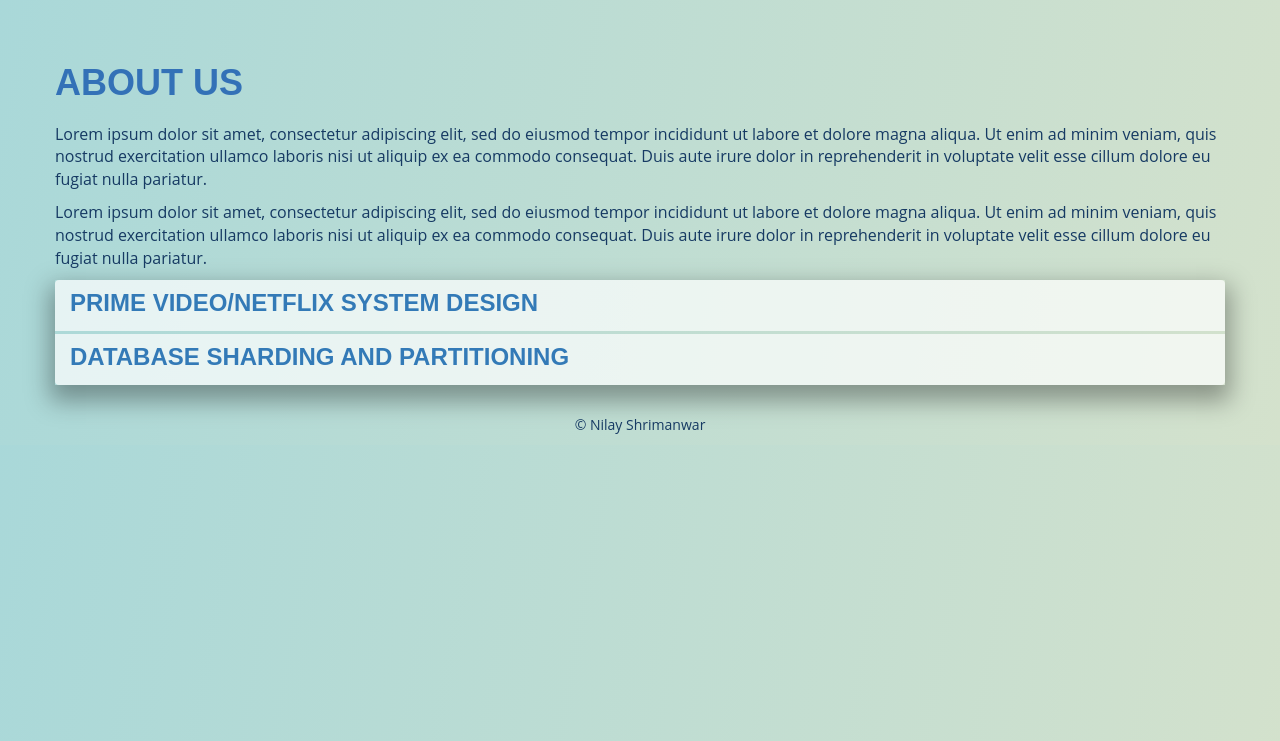
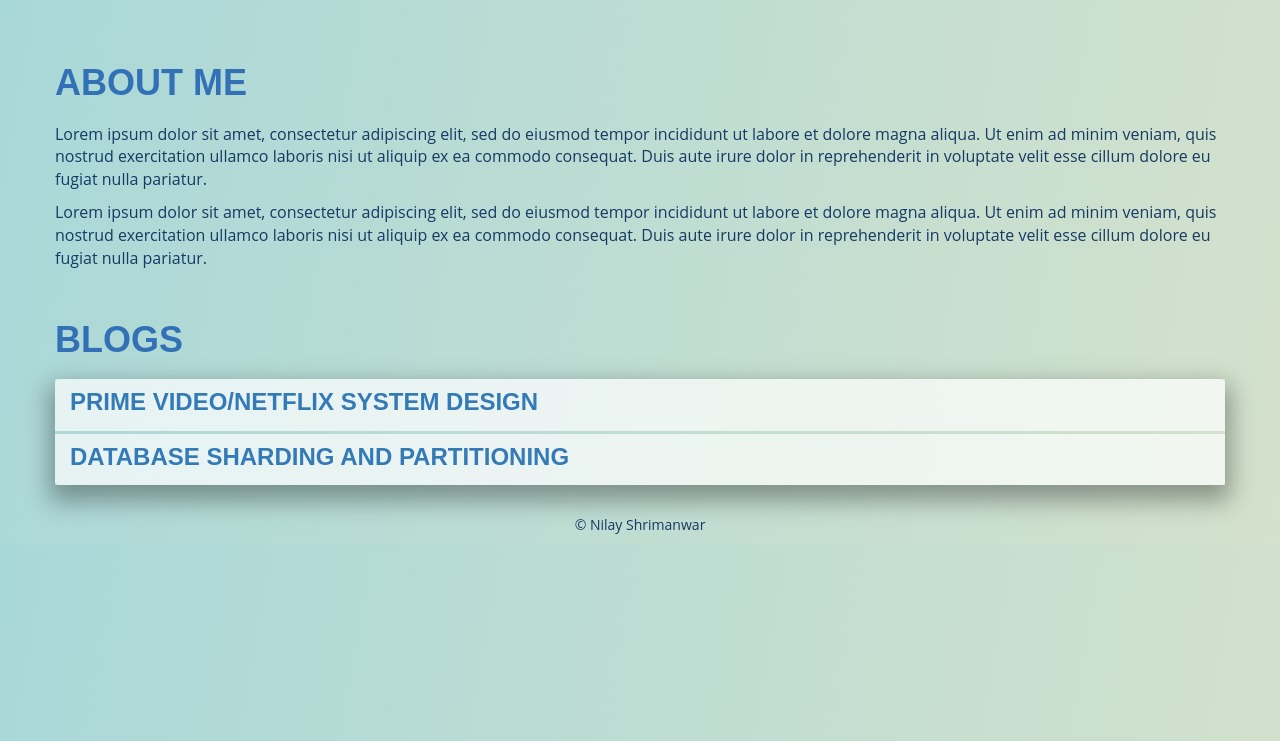
Before and after one commit to shrimanwar92/networkx, a plain HTML site: page index.html in a window 1280 px wide. Shown: the part 59-800 px from the top of the page. Drawn offline with nearby package versions, Linux system fonts and the light colour scheme; a web font is replaced by a local one.

Commit message:
updated html files

```diff
--- a/index.html
+++ b/index.html
@@ -24,11 +24,12 @@
     <div class="container">
       <div class="row">
         <div class="col">
-          <h1>About Us</h1>
+          <h1>About me</h1>
           <p>Lorem ipsum dolor sit amet, consectetur adipiscing elit, sed do eiusmod tempor incididunt ut labore et dolore magna aliqua. Ut enim ad minim veniam, quis nostrud exercitation ullamco laboris nisi ut aliquip ex ea commodo consequat. Duis aute irure dolor in reprehenderit in voluptate velit esse cillum dolore eu fugiat nulla pariatur.</p>
            <p>Lorem ipsum dolor sit amet, consectetur adipiscing elit, sed do eiusmod tempor incididunt ut labore et dolore magna aliqua. Ut enim ad minim veniam, quis nostrud exercitation ullamco laboris nisi ut aliquip ex ea commodo consequat. Duis aute irure dolor in reprehenderit in voluptate velit esse cillum dolore eu fugiat nulla pariatur.</p>
         </div>
         <div class="col">
+          <h1>Blogs</h1>
           <ul class="list-group"></ul>
         </div>
       </div>
```
